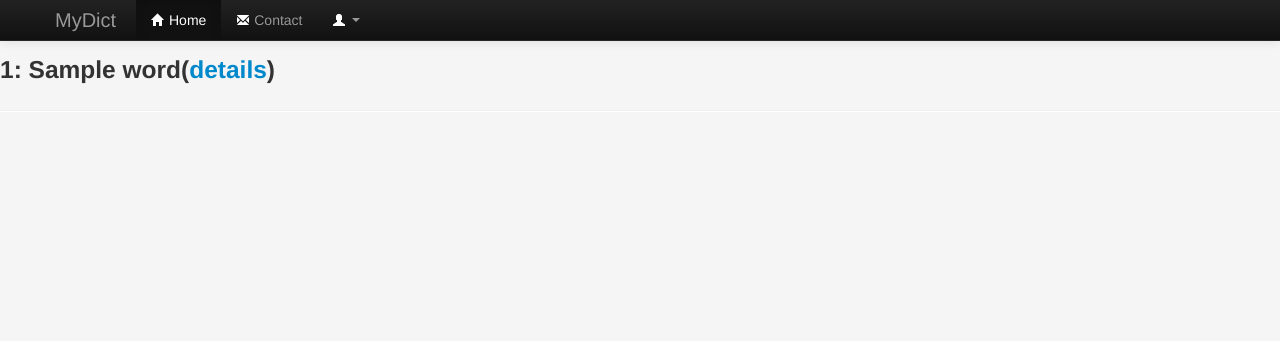
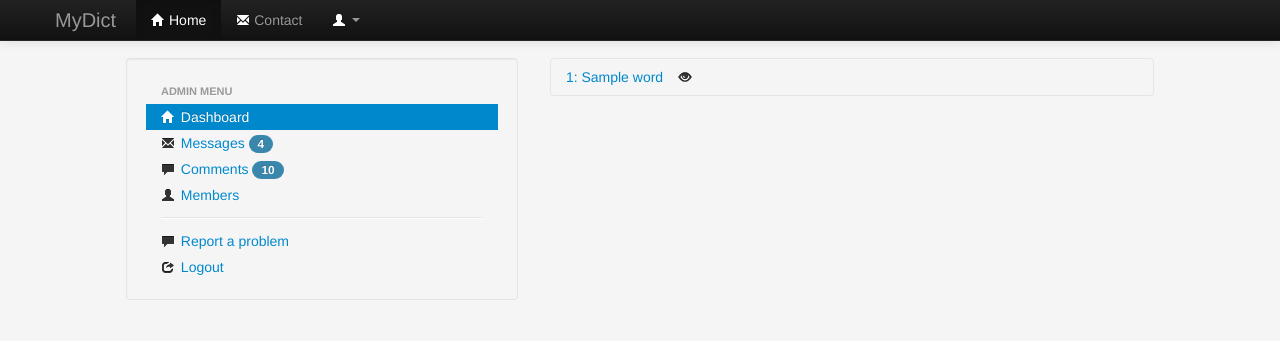
Before and after one commit to billgsm/english_level, a Django app: template following_level/templates/dydict/dict_list.html in a window 1280 px wide. Shown: the top 341 px of the page. Run offline with Django 3.2, Linux system fonts and the light colour scheme; the template is opened without the code that fills it: most values are stand-ins (such as "Sample title", 1, 10 or a date in 2020); some libraries are stand-ins or nearby versions.

Commit message:
save change, work is not finished yet

```diff
--- a/following_level/dydict/views.py
+++ b/following_level/dydict/views.py
@@ -162,5 +162,5 @@ class Word_List(ListView):
 
   def get_queryset(self):
     print self.request.user
-    words = Dict.objects.filter(internaute__user=self.request.user)
+    words = Dict.objects.filter(internaute__user=self.request.user).order_by('-last_update', '-rank')
     return words
--- a/following_level/templates/dydict/dict_list.html
+++ b/following_level/templates/dydict/dict_list.html
@@ -1,18 +1,53 @@
 {% extends "dydict/list_words.html" %}
 {% block title %}All words{% endblock %}
 {% block content %}
-<br />
-<br />
-
+<div class="container-fluid">
+  <div class="row-fluid">
+    <div class="well sidebar-nav span4 offset1" style="">
+      <ul class="nav nav-list">
+        <li class="nav-header">Admin Menu</li>
+        <li class="active"><a href="index"><i class="icon-home"></i> Dashboard</a></li>
+        <li><a href="#"><i class="icon-envelope"></i> Messages <span class="badge badge-info">4</span></a></li>
+        <li><a href="#"><i class="icon-comment"></i> Comments <span class="badge badge-info">10</span></a></li>
+        <li><a href="#"><i class="icon-user"></i> Members</a></li>
+          <li class="divider"></li>
+        <li><a href="#"><i class="icon-comment"></i> Report a problem</a></li>
+        <li><a href="#"><i class="icon-share"></i> Logout</a></li>
+      </ul>
+    </div>
+    <div class='span6'>
+      <div id="accordion2" class="accordion">
       {% for object in object_list %}
-    <h3 class="toggle-show">{{ forloop.counter0|add:"1" }}: {{ object.word }}(<a href="{{ object.permalink }}">details</a>)</h3>
+        <div class="accordion-group">
+          <div class="accordion-heading">
+            <a style="display: inline-block;" class="accordion-toggle" href="#collapse{{ forloop.counter0|add:"1" }}" data-toggle="collapse" data-parent="#accordion2">
+              {{ forloop.counter0|add:"1" }}: {{ object.word }}
+            </a><a style="display: inline-block;" href="{{ object.permalink }}">  <i class="icon-eye-open"></i></a>
+          </div>
+          <div id="collapse{{ forloop.counter0|add:'1' }}" class="accordion-body collapse">
+            <div class="accordion-inner">
               <ul>
                 <li class="word1">{{ object.definition }}</li>
                 <li class="word2">{{ object.user_def }}</li>
                 <li class="word3">{{ object.word_ref }}</li>
               </ul>
-    <hr />
+            </div>
+          </div>
+        </div>
+
+      {% comment %}<h3 class="toggle-show">{{ forloop.counter0|add:"1" }}: {{ object.word }}(<a href="{{ object.permalink }}">details</a>)</h3>
+        <ul>
+          <li class="word1">{{ object.definition }}</li>
+          <li class="word2">{{ object.user_def }}</li>
+          <li class="word3">{{ object.word_ref }}</li>
+        </ul>
+        <hr />{% endcomment %}
       {% empty %}
         <h2>No words in your Dict</h2>
       {% endfor %}
+      </div> <!--accordion-->
+      <div class="span1"></div>
+    </div><!-- -->
+  </div><!-- .row-fluid -->
+</div><!-- .container-fluid -->
 {% endblock content %}
--- a/following_level/templates/dydict/list_words.html
+++ b/following_level/templates/dydict/list_words.html
@@ -195,5 +195,8 @@
 <script src="{% static 'js/jquery.cookie.js' %}"></script>
 <script src="{% static 'js/bootbox.min.js' %}"></script>
 <script type="text/javascript" src="{% static 'js/jq_dict_effects.js' %}"></script>
+<script type="text/javascript">
+  $(function(){$('i.icon-eye-open').hover(function(){ $(this).addClass('icon-eye-close'); $(this).removeClass('icon-eye-open');}, function() {$(this).addClass('icon-eye-open'); $(this).removeClass('icon-eye-close');});});
+</script>
 {% endblock %}
 </html>
```
Lines whose indentation alone changed are shown as unchanged.
